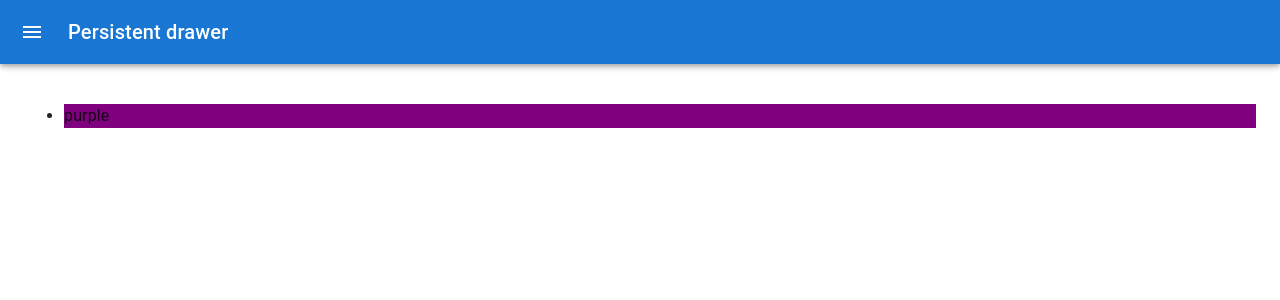
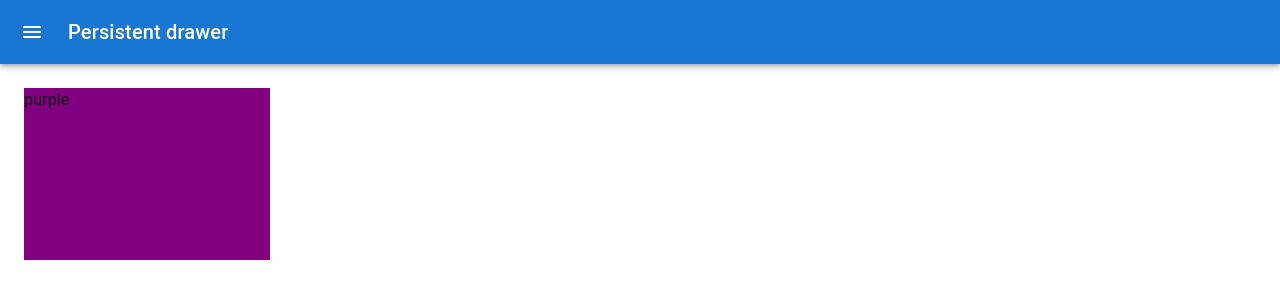
Before and after one commit to ehsansh/react-bootcamp, a React (Create React App) app: page /palette/new in a window 1280 px wide. Shown: the top 300 px of the page. Built offline with nearby package versions, Linux system fonts and the light colour scheme.

Commit message:
add draggable colorbox

```diff
--- /dev/null
+++ b/src/DraggableColorBox.js
@@ -0,0 +1,16 @@
+import React from 'react';
+import { styled } from '@mui/material/styles';
+
+const Root = styled('div')(({ theme }) => ({
+    height: '25%',
+    width: '20%',
+    margin: '0 auto',
+    display: 'inline-block',
+    position: 'relative',
+    cursor: 'pointer',
+    marginBottom: '-3.5px',
+}));
+
+export default function DraggableColorBox(props) {
+    return <Root style={{ backgroundColor: props.color }}>{props.color}</Root>;
+}
--- a/src/NewPaletteForm.js
+++ b/src/NewPaletteForm.js
@@ -1,4 +1,5 @@
 import * as React from 'react';
+import DraggableColorBox from './DraggableColorBox';
 import { styled } from '@mui/material/styles';
 import Box from '@mui/material/Box';
 import Drawer from '@mui/material/Drawer';
@@ -21,6 +22,7 @@ const drawerWidth = 400;
 const Main = styled('main', { shouldForwardProp: prop => prop !== 'open' })(
     ({ theme, open }) => ({
         flexGrow: 1,
+        height: 'calc(100vh - 64px)',
         padding: theme.spacing(3),
         transition: theme.transitions.create('margin', {
             easing: theme.transitions.easing.sharp,
@@ -142,11 +144,10 @@ export default function NewPaletteForm() {
             </Drawer>
             <Main open={open}>
                 <DrawerHeader />
-                <ul>
-                    {colors.map(c => (
-                        <li style={{ backgroundColor: c }}>{c}</li>
-                    ))}
-                </ul>
+
+                {colors.map(c => (
+                    <DraggableColorBox color={c} />
+                ))}
             </Main>
         </Box>
     );
```
